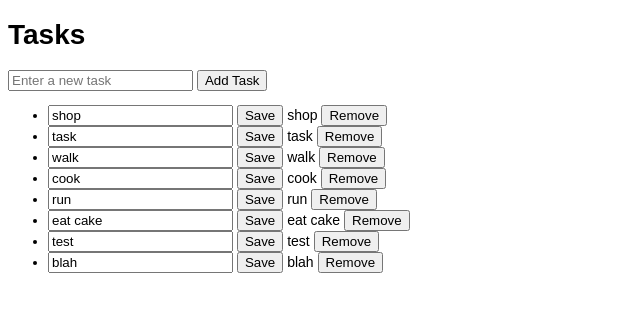
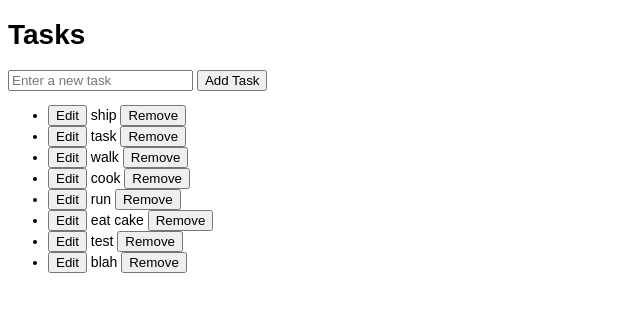
Before and after one commit to MantasKunigonis/to-do-list, a Flask app: page / in a window 1280 px wide. Shown: the top 312 px of the page, without its empty margins (0-640 px from the left). Run offline with Flask 3, Linux system fonts and the light colour scheme.

Commit message:
Fixed edit button functionality and toggling visibility

```diff
--- a/tasks.txt
+++ b/tasks.txt
@@ -1,4 +1,4 @@
-shop
+ship
 task
 walk
 cook
--- a/templates/index.html
+++ b/templates/index.html
@@ -16,13 +16,15 @@
             <!-- Loop through and display tasks -->
             {% for task in tasks %}
                 <li>
-                    <!-- Edit function for each task -->
-                    <form action="/edit/{{ loop.index0 }}" method="POST" style="display: inline">
+                    <!-- Hidden edit form -->
+                    <form id="edit-form-{{ loop.index0 }}" action="/edit/{{ loop.index0 }}" method="POST" style="display: none;">
                         <input type="text" name="new_task" value="{{ task }}">
                         <button type="submit">Save</button>
                     </form>
+                    <!-- Edit button -->
+                    <button id="edit-button-{{ loop.index0 }}" onclick="toggleEdit({{ loop.index0 }}); toggleEditButton({{ loop.index0 }})">Edit</button>
                     <!-- Display the task -->
-                    {{ task }}
+                    <span id="task-{{ loop.index0 }}">{{ task }}</span>
                     <!-- Removal function for each task -->
                     <form action="/remove/{{ loop.index0 }}" method="POST" style="display: inline">
                         <button type="submit" onclick="return confirm('Are you sure you want to remove this task?')">Remove</button>
@@ -30,5 +32,14 @@
                 </li>
             {% endfor %}
         </ul>
+        <script>
+        function toggleEdit(id) {
+            document.getElementById('task-' + id).style.display = 'none';
+            document.getElementById('edit-form-' + id).style.display = 'inline';
+        }
+        function toggleEditButton(id) {
+            document.getElementById('edit-button-' + id).style.display = 'none';
+        }
+        </script>
     </body>
 </html>
```
